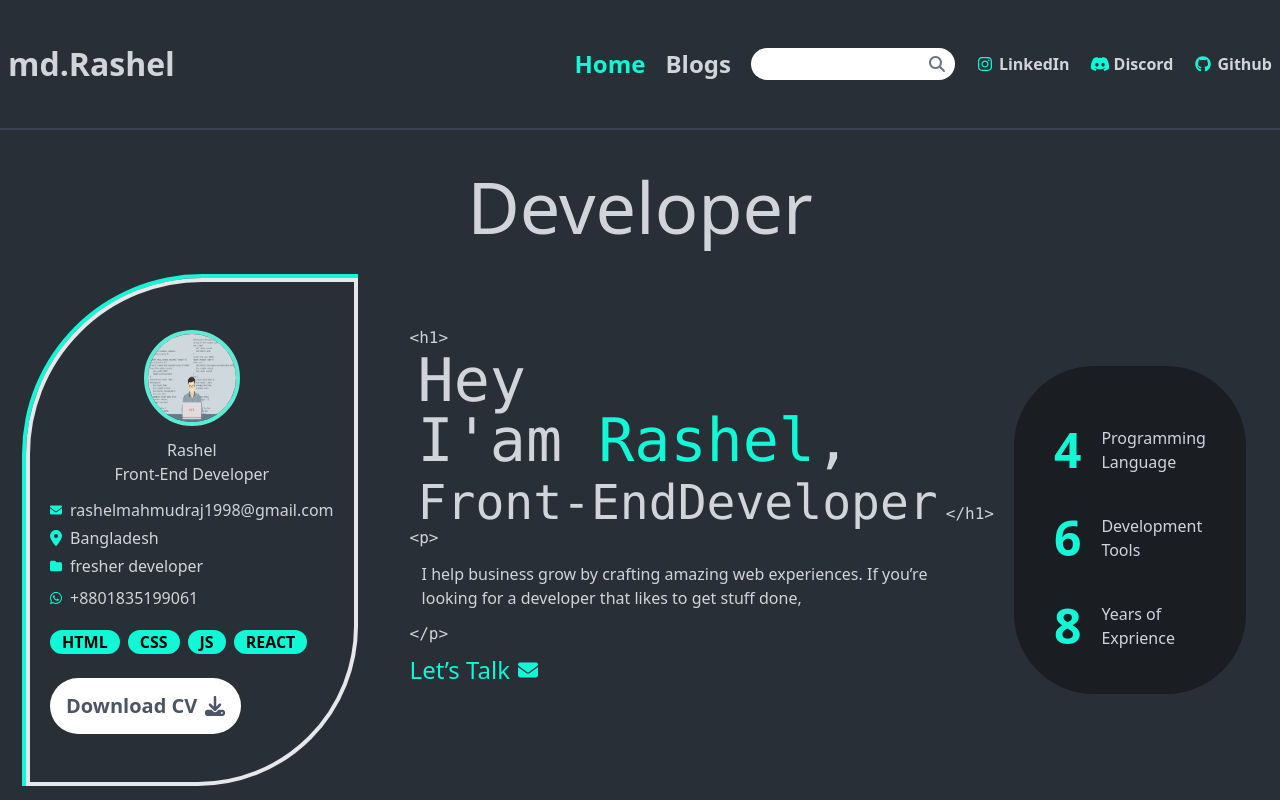
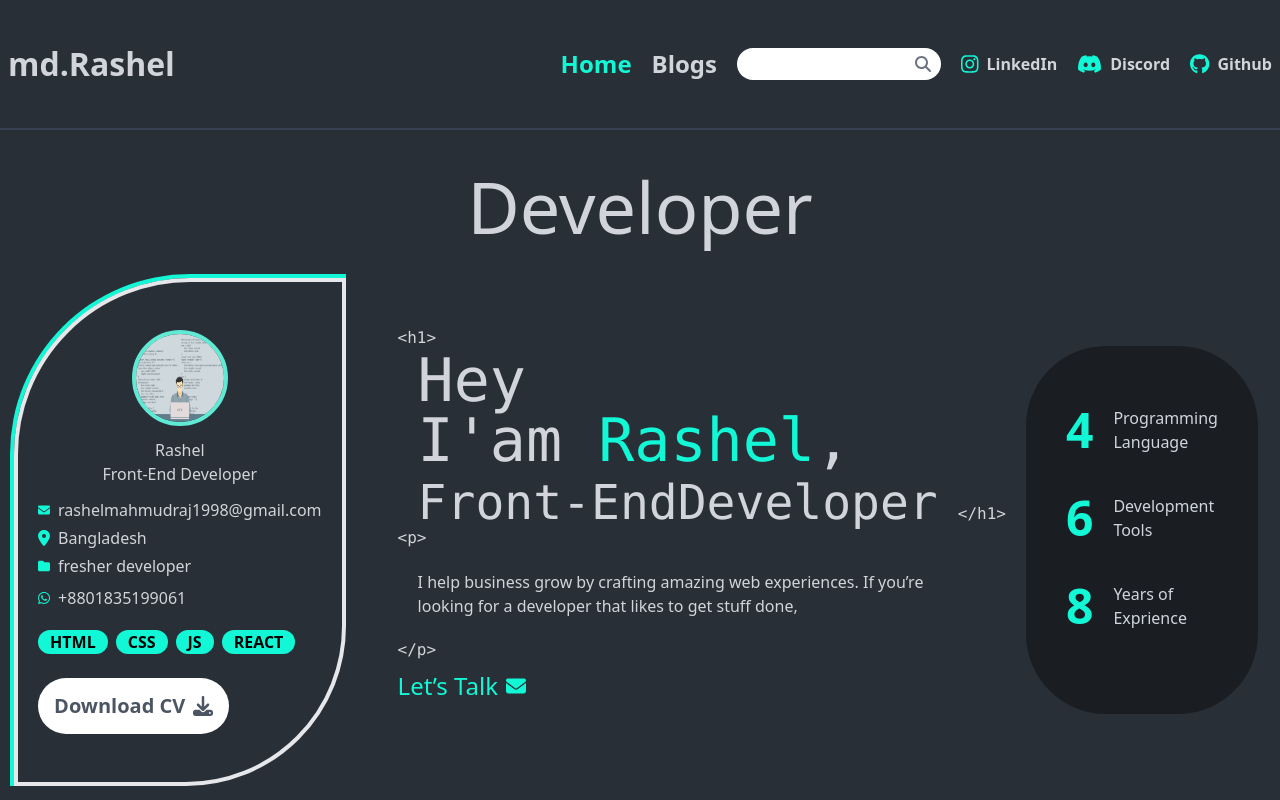
Before and after one commit to rashelmahomud/protfolio-project, a Next.js app: page / in a window 1280 px wide. Shown: the top 800 px of the page. Built offline with nearby package versions, Linux system fonts and the light colour scheme.

Commit message:
updae some code again here

```diff
--- a/src/components/home/Banner.jsx
+++ b/src/components/home/Banner.jsx
@@ -86,15 +86,14 @@ const Banner = () => {
             <div>
               <pre>
                 &lt;h1&gt;
-                <h1 className="lg:text-6xl text-[32px] px-2">Hey</h1>
-                <h1 className="lg:text-6xl text-[32px] mb-2 px-2">
+                <h1 className="lg:text-6xl text-[32px] px-5">Hey</h1>
+                <h1 className="lg:text-6xl text-[32px] mb-2 px-5">
                   I'am <span className="text-[#12F7D6]">Rashel</span>,
                 </h1>
-                <span className="lg:text-5xl text-[28px] px-2">Front-EndDeveloper</span>
-                &lt;/h1&gt;
+                <span className="lg:text-5xl text-[28px] px-5">Front-EndDeveloper</span>&lt;/h1&gt;
               </pre>
               <pre>&lt;p&gt;</pre>
-              <p className="p-3">
+              <p className="p-5">
                 I help business grow by crafting amazing web experiences. If
                 you’re <br />
                 looking for a developer that likes to get stuff done,
@@ -108,7 +107,7 @@ const Banner = () => {
                 </Link>
               </h1>
             </div>
-            <div className="flex flex-col mx-auto bg-[#1A1E23] p-10 m-10 rounded-[80px]">
+            <div className="flex flex-col mx-auto bg-[#1A1E23] p-10 m-5 rounded-[80px]">
               <div className="flex gap-5 mt-5">
                 <span className="lg:text-5xl text-2xl text-[#12F7D6] font-semibold">
                   4
--- a/src/components/shared/header.jsx
+++ b/src/components/shared/header.jsx
@@ -64,7 +64,7 @@ const Header = () => {
             <li className="flex items-center gap-1 text-base">
               <FontAwesomeIcon
                 icon={faInstagram}
-                className="w-5 text-[#12F7D6]"
+                className="text-[20px] mr-1 text-[#12F7D6]"
               />
               <Link
                 href={"https://www.linkedin.com/in/rashelmahomud/"}
@@ -76,7 +76,7 @@ const Header = () => {
             <li className="flex items-center gap-1">
               <FontAwesomeIcon
                 icon={faDiscord}
-                className="w-5 text-[#12F7D6]"
+                className="text-[20px] mr-1 text-[#12F7D6]"
               />
               <Link
                 href={"https://discord.com/channels/@mdrashel"}
@@ -86,7 +86,7 @@ const Header = () => {
               </Link>
             </li>
             <li className="flex items-center gap-1">
-              <FontAwesomeIcon icon={faGithub} className="w-5 text-[#12F7D6]" />
+              <FontAwesomeIcon icon={faGithub} className="text-[20px] mr-1 text-[#12F7D6]" />
               <Link href={"https://github.com/rashelmahomud"} target="_blank">
                 Github
               </Link>
```
